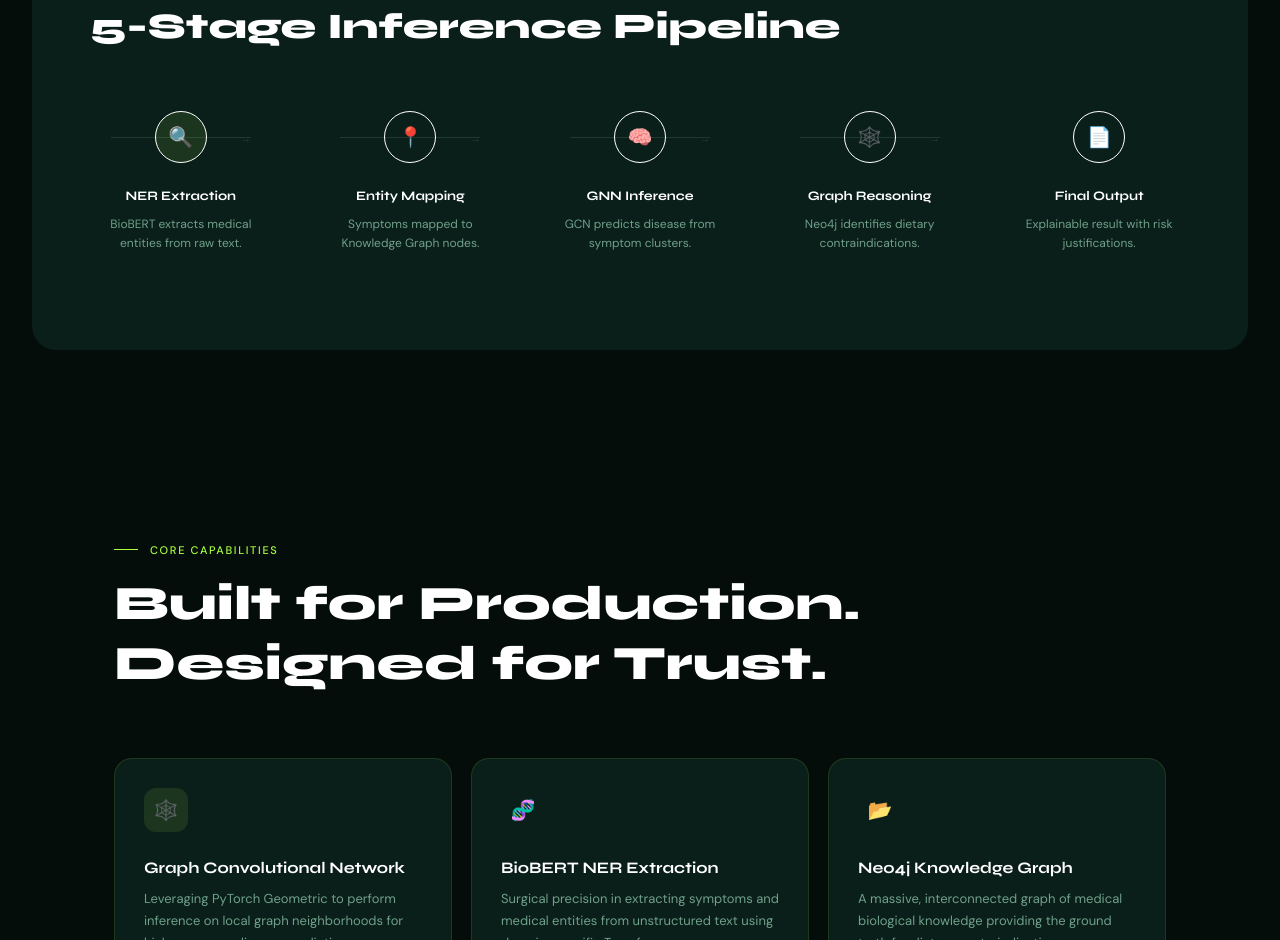
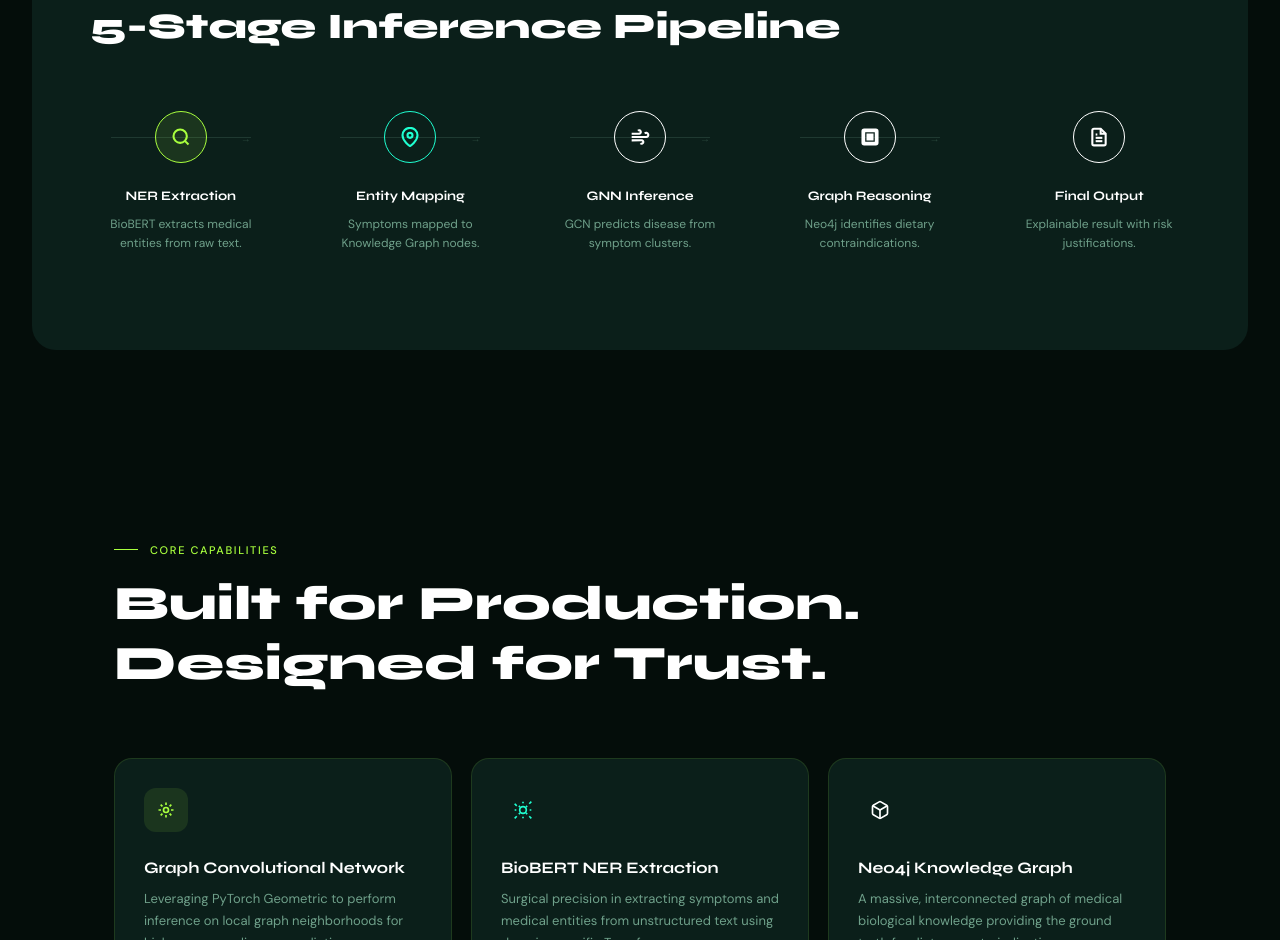
Before and after one commit to chandinivasana/MedExplain-GNN, a Next.js app in the folder frontend/: page / in a window 1280 px wide. Shown: the part 1860-2800 px from the top of the page. Built offline with nearby package versions, Linux system fonts and the light colour scheme.

Commit message:
UI Refinement: Simplified navigation and upgraded icons to SVG

```diff
--- a/frontend/src/components/Features.tsx
+++ b/frontend/src/components/Features.tsx
@@ -4,42 +4,72 @@ const features = [
   {
     title: "Graph Convolutional Network",
     desc: "Leveraging PyTorch Geometric to perform inference on local graph neighborhoods for high-accuracy disease prediction.",
-    icon: "🕸️",
+    icon: (
+      <svg width="20" height="20" viewBox="0 0 24 24" fill="none" stroke="currentColor" strokeWidth="2">
+        <circle cx="12" cy="12" r="3" />
+        <path d="M12 3v3m0 12v3M3 12h3m12 0h3M5.6 5.6l2.1 2.1m8.6 8.6l2.1 2.1M5.6 18.4l2.1-2.1m8.6-8.6l2.1-2.1" />
+      </svg>
+    ),
     color: "accent-lime",
     tag: "PyG · GCN"
   },
   {
     title: "BioBERT NER Extraction",
     desc: "Surgical precision in extracting symptoms and medical entities from unstructured text using domain-specific Transformers.",
-    icon: "🧬",
+    icon: (
+      <svg width="20" height="20" viewBox="0 0 24 24" fill="none" stroke="currentColor" strokeWidth="2">
+        <path d="M4.5 7L2 4.5M22 22l-2.5-2.5M2 22l2.5-2.5M22 2l-2.5 2.5M12 2v2M12 20v2M2 12h2M20 12h2M7 7l1.5 1.5M15.5 15.5L17 17M7 17l1.5-1.5M15.5 8.5L17 7" />
+        <circle cx="12" cy="12" r="4" />
+      </svg>
+    ),
     color: "accent-teal",
     tag: "BioBERT · NLP"
   },
   {
     title: "Neo4j Knowledge Graph",
     desc: "A massive, interconnected graph of medical biological knowledge providing the ground truth for dietary contraindications.",
-    icon: "📂",
+    icon: (
+      <svg width="20" height="20" viewBox="0 0 24 24" fill="none" stroke="currentColor" strokeWidth="2">
+        <path d="M21 16V8a2 2 0 0 0-1-1.73l-7-4a2 2 0 0 0-2 0l-7 4A2 2 0 0 0 3 8v8a2 2 0 0 0 1 1.73l7 4a2 2 0 0 0 2 0l7-4A2 2 0 0 0 21 16z" />
+        <polyline points="3.27 6.96 12 12.01 20.73 6.96" />
+        <line x1="12" y1="22.08" x2="12" y2="12" />
+      </svg>
+    ),
     color: "warning",
     tag: "Neo4j · Cypher"
   },
   {
     title: "Async Redis Queue",
     desc: "Handling high-volume AI inference tasks asynchronously via Redis message passing for a responsive user experience.",
-    icon: "⚡",
+    icon: (
+      <svg width="20" height="20" viewBox="0 0 24 24" fill="none" stroke="currentColor" strokeWidth="2">
+        <path d="M13 2L3 14h9l-1 8 10-12h-9l1-8z" />
+      </svg>
+    ),
     color: "danger",
     tag: "Redis · FastAPI"
   },
   {
     title: "Kubernetes Orchestration",
     desc: "Enterprise-grade scaling with K8s manifests, health probes, and persistent logging across the microservice cluster.",
-    icon: "☸️",
+    icon: (
+      <svg width="20" height="20" viewBox="0 0 24 24" fill="none" stroke="currentColor" strokeWidth="2">
+        <path d="M12 3l8 4.5v9L12 21l-8-4.5v-9L12 3z" />
+        <path d="M12 12l8-4.5M12 12v9M12 12L4 7.5" />
+      </svg>
+    ),
     color: "blue-500",
     tag: "K8s · Docker"
   },
   {
     title: "Explainability First",
     desc: "Moving beyond black-box AI by providing clear, graph-justified reasons for every medical and nutritional insight.",
-    icon: "👁️",
+    icon: (
+      <svg width="20" height="20" viewBox="0 0 24 24" fill="none" stroke="currentColor" strokeWidth="2">
+        <path d="M1 12s4-8 11-8 11 8 11 8-4 8-11 8-11-8-11-8z" />
+        <circle cx="12" cy="12" r="3" />
+      </svg>
+    ),
     color: "purple-500",
     tag: "XAI · Graphs"
   }
@@ -67,7 +97,7 @@ export default function Features() {
             <div className="absolute bottom-0 left-0 w-full h-[2px] bg-gradient-to-r from-accent-lime/0 via-accent-lime/40 to-accent-teal/0 opacity-0 group-hover:opacity-100 transition-opacity"></div>
 
             {/* Icon Container */}
-            <div className={`w-[44px] h-[44px] rounded-xl bg-${f.color}/10 flex items-center justify-center text-[20px] mb-6`}>
+            <div className={`w-[44px] h-[44px] rounded-xl bg-${f.color}/10 flex items-center justify-center text-${f.color} mb-6`}>
               {f.icon}
             </div>
 
--- a/frontend/src/components/Footer.tsx
+++ b/frontend/src/components/Footer.tsx
@@ -16,8 +16,8 @@ export default function Footer() {
 
         {/* Center: Links */}
         <div className="flex items-center gap-8">
-          {["API Docs", "Research", "Contribute"].map(link => (
-            <a key={link} href="#" className="font-dm-sans text-[13px] text-muted hover:text-accent-lime transition-colors">
+          {["Demo", "Architecture"].map(link => (
+            <a key={link} href={`#${link.toLowerCase()}`} className="font-dm-sans text-[13px] text-muted hover:text-accent-lime transition-colors">
               {link}
             </a>
           ))}
--- a/frontend/src/components/Hero.tsx
+++ b/frontend/src/components/Hero.tsx
@@ -35,12 +35,12 @@ export default function Hero() {
 
         {/* Buttons */}
         <div className="flex items-center gap-4 mb-16">
-          <button className="h-12 px-8 bg-accent-lime text-background font-syne font-bold rounded-full hover:brightness-110 transition-all">
+          <a href="#demo" className="h-12 px-8 bg-accent-lime text-background font-syne font-bold rounded-full hover:brightness-110 transition-all flex items-center justify-center">
             ⚡ Try the Engine
-          </button>
-          <button className="h-12 px-8 border border-white/15 text-white font-syne font-bold rounded-full hover:bg-white/5 transition-all">
+          </a>
+          <a href="#architecture" className="h-12 px-8 border border-white/15 text-white font-syne font-bold rounded-full hover:bg-white/5 transition-all flex items-center justify-center">
             ◎ View Architecture
-          </button>
+          </a>
         </div>
 
         {/* Stats Bar */}
--- a/frontend/src/components/Navbar.tsx
+++ b/frontend/src/components/Navbar.tsx
@@ -16,17 +16,15 @@ export default function Navbar() {
 
         {/* Center: Links */}
         <div className="hidden md:flex items-center gap-8">
-          {["Demo", "Architecture", "Research", "API Docs"].map((link) => (
+          {["Demo", "Architecture"].map((link) => (
             <a key={link} href={`#${link.toLowerCase()}`} className="font-dm-sans text-sm text-muted hover:text-accent-lime transition-colors">
               {link}
             </a>
           ))}
         </div>
 
-        {/* Right: CTA */}
-        <button className="bg-accent-lime text-background font-syne font-bold text-[13px] px-[22px] py-[10px] rounded-full hover:brightness-110 transition-all">
-          Get Access ↗
-        </button>
+        {/* Right: Empty for balance or could add social/github */}
+        <div className="w-[120px] hidden md:block"></div>
       </div>
     </nav>
   );
--- a/frontend/src/components/Pipeline.tsx
+++ b/frontend/src/components/Pipeline.tsx
@@ -2,11 +2,56 @@
 
 export default function Pipeline() {
   const steps = [
-    { name: "NER Extraction", desc: "BioBERT extracts medical entities from raw text.", icon: "🔍", color: "accent-lime" },
-    { name: "Entity Mapping", desc: "Symptoms mapped to Knowledge Graph nodes.", icon: "📍", color: "accent-teal" },
-    { name: "GNN Inference", desc: "GCN predicts disease from symptom clusters.", icon: "🧠", color: "warning" },
-    { name: "Graph Reasoning", desc: "Neo4j identifies dietary contraindications.", icon: "🕸️", color: "purple-500" },
-    { name: "Final Output", desc: "Explainable result with risk justifications.", icon: "📄", color: "blue-500" },
+    {
+      name: "NER Extraction",
+      desc: "BioBERT extracts medical entities from raw text.",
+      icon: (
+        <svg width="20" height="20" viewBox="0 0 24 24" fill="none" stroke="currentColor" strokeWidth="2.5">
+          <circle cx="11" cy="11" r="8" /><line x1="21" y1="21" x2="16.65" y2="16.65" />
+        </svg>
+      ),
+      color: "accent-lime"
+    },
+    {
+      name: "Entity Mapping",
+      desc: "Symptoms mapped to Knowledge Graph nodes.",
+      icon: (
+        <svg width="20" height="20" viewBox="0 0 24 24" fill="none" stroke="currentColor" strokeWidth="2.5">
+          <path d="M21 10c0 7-9 13-9 13s-9-6-9-13a9 9 0 0 1 18 0z" /><circle cx="12" cy="10" r="3" />
+        </svg>
+      ),
+      color: "accent-teal"
+    },
+    {
+      name: "GNN Inference",
+      desc: "GCN predicts disease from symptom clusters.",
+      icon: (
+        <svg width="20" height="20" viewBox="0 0 24 24" fill="none" stroke="currentColor" strokeWidth="2.5">
+          <path d="M9.59 4.59A2 2 0 1 1 11 8H2m10.59 11.41A2 2 0 1 0 14 16H2m15.73-8.27A2.5 2.5 0 1 1 19.5 12H2" />
+        </svg>
+      ),
+      color: "warning"
+    },
+    {
+      name: "Graph Reasoning",
+      desc: "Neo4j identifies dietary contraindications.",
+      icon: (
+        <svg width="20" height="20" viewBox="0 0 24 24" fill="none" stroke="currentColor" strokeWidth="2.5">
+          <path d="M5 3a2 2 0 0 0-2 2v14a2 2 0 0 0 2 2h14a2 2 0 0 0 2-2V5a2 2 0 0 0-2-2H5zm0 2h14v14H5V5zm4 4v2h2V9H9zm4 0v2h2V9h-2zm-4 4v2h2v-2H9zm4 0v2h2v-2h-2z" />
+        </svg>
+      ),
+      color: "purple-500"
+    },
+    {
+      name: "Final Output",
+      desc: "Explainable result with risk justifications.",
+      icon: (
+        <svg width="20" height="20" viewBox="0 0 24 24" fill="none" stroke="currentColor" strokeWidth="2.5">
+          <path d="M14 2H6a2 2 0 0 0-2 2v16a2 2 0 0 0 2 2h12a2 2 0 0 0 2-2V8z" /><polyline points="14 2 14 8 20 8" /><line x1="16" y1="13" x2="8" y2="13" /><line x1="16" y1="17" x2="8" y2="17" /><polyline points="10 9 9 9 8 9" />
+        </svg>
+      ),
+      color: "blue-500"
+    },
   ];
 
   return (
@@ -21,7 +66,7 @@ export default function Pipeline() {
         <div className="flex flex-col md:flex-row items-center md:items-start justify-between gap-12 relative">
           {steps.map((step, i) => (
             <div key={i} className="flex-1 flex flex-col items-center text-center group">
-              <div className={`w-[52px] h-[52px] rounded-full border-[1.5px] border-${step.color} bg-${step.color}/10 flex items-center justify-center text-xl mb-6 relative z-10 group-hover:scale-110 transition-transform`}>
+              <div className={`w-[52px] h-[52px] rounded-full border-[1.5px] border-${step.color} bg-${step.color}/10 flex items-center justify-center text-${step.color} mb-6 relative z-10 group-hover:scale-110 transition-transform`}>
                 {step.icon}
               </div>
               <h3 className="font-syne font-bold text-[13px] text-white mb-2">{step.name}</h3>
```
